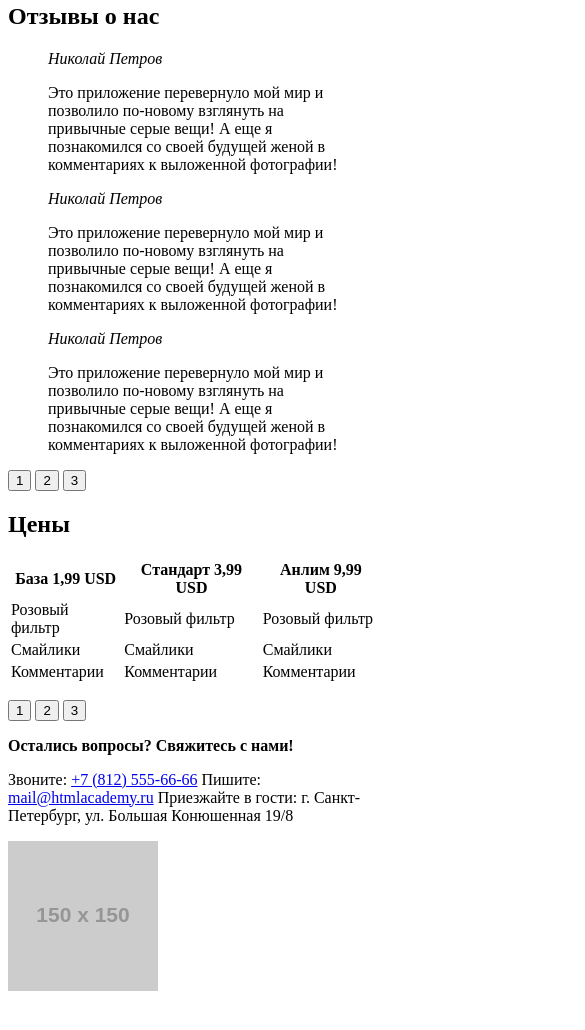
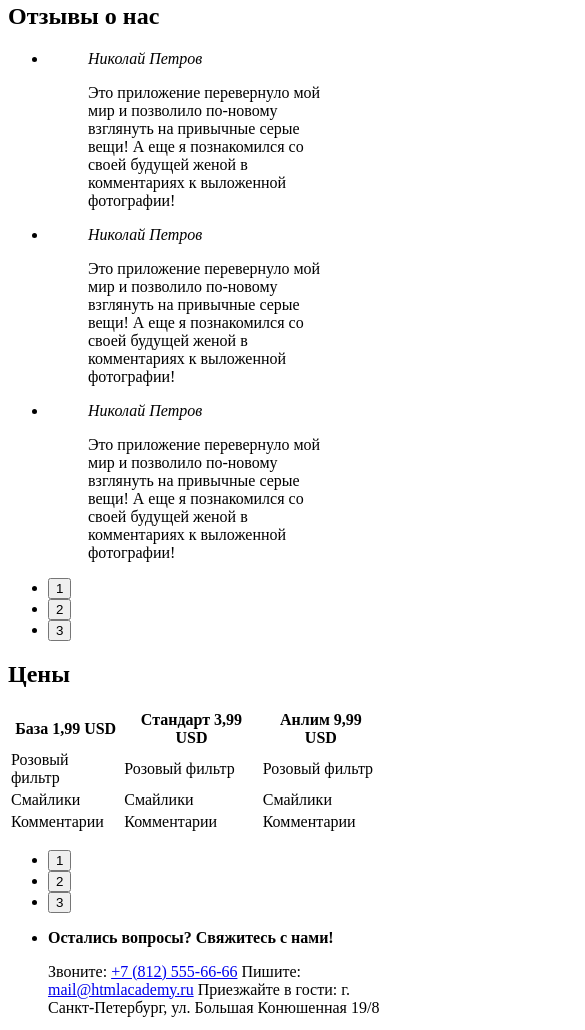
Before and after one commit to vladanills/1125187-pink-19, a website: page source/index.html in a window 390 px wide. Shown: the part 1014-2044 px from the top of the page, 585 px wide, since content can reach past the window. Before the commit the page ends 2017 px from the top, so only its background shows below. Drawn offline with Linux system fonts and the light colour scheme; placeholder pictures from the web are drawn by us.

Commit message:
fix mistakes

```diff
--- a/source/index.html
+++ b/source/index.html
@@ -33,7 +33,7 @@
     <section class="download">
       <h2 class="download__title">Взгляните на жизнь иначе!</h2>
       <img class="download__image" src="https://via.placeholder.com/150x150" alt="телефон с приложением пинк">
-      <a class="download__pink" href="https://apps.apple.com/ru/app/apple-store/id375380948" >Скачать приложение</a>
+      <a class="download__pink button-oval button-oval--index" href="https://apps.apple.com/ru/app/apple-store/id375380948" >Скачать приложение</a>
       <ul class="download__os-icons os-icons">
         <li class="os-icons__item">
           <a href="https://apps.apple.com/ru/app/apple-store/id375380948" class="os-items__link os-items__link--ios"></a>
@@ -70,10 +70,11 @@
     </section>
 
     <section class="reviews">
-      <div class="reviews__wrapper slider">
+      <div class="reviews__wrapper slider-review">
         <h2 class="visually-hidden">Отзывы о нас</h2>
-        <div class="reviews__list slider__list">
-          <blockquote class="reviews__item slider__item slider__item--current">
+        <ul class="reviews__list slider-review__list">
+          <li class="reviews__item">
+            <blockquote class="slider-review__item">
               <cite class="reviews__author-name">Николай Петров</cite>
               <p class="reviews__text">
                 Это приложение перевернуло мой мир и позволило по-новому
@@ -81,7 +82,9 @@
                 со своей будущей женой в комментариях к выложенной фотографии!
               </p>
             </blockquote>
-          <blockquote class="reviews__item slider__item slider__item--current">
+          </li>
+          <li class="reviews__item">
+            <blockquote class="slider-review__item">
             <cite class="reviews__author-name">Николай Петров</cite>
             <p class="reviews__text">
               Это приложение перевернуло мой мир и позволило по-новому
@@ -89,7 +92,9 @@
               со своей будущей женой в комментариях к выложенной фотографии!
             </p>
           </blockquote>
-          <blockquote class="reviews__item slider__item slider__item--current">
+          </li>
+          <li class="reviews__item">
+            <blockquote class="slider-review__item">
               <cite class="reviews__author-name">Николай Петров</cite>
               <p class="reviews__text">
                 Это приложение перевернуло мой мир и позволило по-новому
@@ -97,12 +102,19 @@
                 со своей будущей женой в комментариях к выложенной фотографии!
               </p>
             </blockquote>
-        </div>
-        <p class="reviews__toggles slider__toggles">
-          <button class="slider__toggle" type="button">1</button>
-          <button class="slider__toggle" type="button">2</button>
-          <button class="slider__toggle" type="button">3</button>
-        </p>
+          </li>
+        </ul>
+        <ul class="reviews__toggles pagination">
+          <li>
+            <button class="pagination__item" type="button">1</button>
+          </li>
+          <li>
+            <button class="pagination__item" type="button">2</button>
+          </li>
+          <li>
+            <button class="pagination__item" type="button">3</button>
+          </li>
+        </ul>
       </div>
     </section>
 
@@ -131,11 +143,17 @@
             <td class="rates__point rates__point--yes">Комментарии</td>
           </tr>
         </table>
-        <p class="price__toggles slider__toggles">
-          <button class="slider__toggle" type="button">1</button>
-          <button class="slider__toggle" type="button">2</button>
-          <button class="slider__toggle" type="button">3</button>
-        </p>
+        <ul class="price__toggles pagination">
+          <li>
+            <button class="pagination__item" type="button">1</button>
+          </li>
+          <li>
+            <button class="pagination__item" type="button">2</button>
+          </li>
+          <li>
+            <button class="pagination__item" type="button">3</button>
+          </li>
+        </ul>
       </div>
     </section>
 
@@ -144,19 +162,25 @@
     <div class="page-footer__wrapper">
 
       <div class="page-footer__contacts contacts">
-        <b class="contacts__title">Остались вопросы? Свяжитесь с нами!</b>
+        <ul class="contacts__list">
+          <li class="contacts__item">
+            <strong class="contacts__title">Остались вопросы? Свяжитесь с нами!</strong>
             <p class="contacts__text">
               Звоните:
-          <a class="contacts__phone" href="tel:+78125556666">+7 (812) 555-66-66</a>
+              <a class="contacts__link contacts__link--phone" href="tel:+78125556666">+7 (812) 555-66-66</a>
               Пишите:
-          <a class="contacts__email" href="mailto:mail@htmlacademy.ru">mail@htmlacademy.ru</a>
+              <a class="contacts__link contacts__link--email" href="mailto:mail@htmlacademy.ru">mail@htmlacademy.ru</a>
               Приезжайте в гости:
-          <span class="contacts__adress">г. Санкт-Петербург, ул. Большая Конюшенная 19/8</span>
+              <span class="contacts__address">г. Санкт-Петербург, ул. Большая Конюшенная 19/8</span>
             </p>
+          </li>
+        </ul>
       </div>
 
       <div class="page-footer__map map">
-        <img class="map__img" src="https://via.placeholder.com/150x150" alt="Санкт-Петербург, ул. Б. Конюшенная, д. 19/8"/>
+        <iframe src="https://www.google.com/maps/embed?pb=!1m18!1m12!1m3!1d1998.6037872533277!2d30.320858716096975!3d59.93871648187614!2m3!1f0!2f0!3f0!3m2!1i1024!2i768!4f13.1!3m3!1m2!1s0x4696310fca145cc1%3A0x42b32648d8238007!2z0JHQvtC70YzRiNCw0Y8g0JrQvtC90Y7RiNC10L3QvdCw0Y8g0YPQuy4sIDE5LzgsINCh0LDQvdC60YIt0J_QtdGC0LXRgNCx0YPRgNCzLCDQoNC-0YHRgdC40Y8sIDE5MTE4Ng!5e0!3m2!1sru!2sua!4v1585748655611!5m2!1sru!2sua"
+                width="600" height="450" frameborder="0" style="border:0;" allowfullscreen="" aria-hidden="false" tabindex="0">
+        </iframe>
       </div>
 
     </div>
```
Also changed, not shown: source/form.html (+10 -10 lines), source/photo.html (+7 -7 lines). Lines whose indentation alone changed are shown as unchanged.
